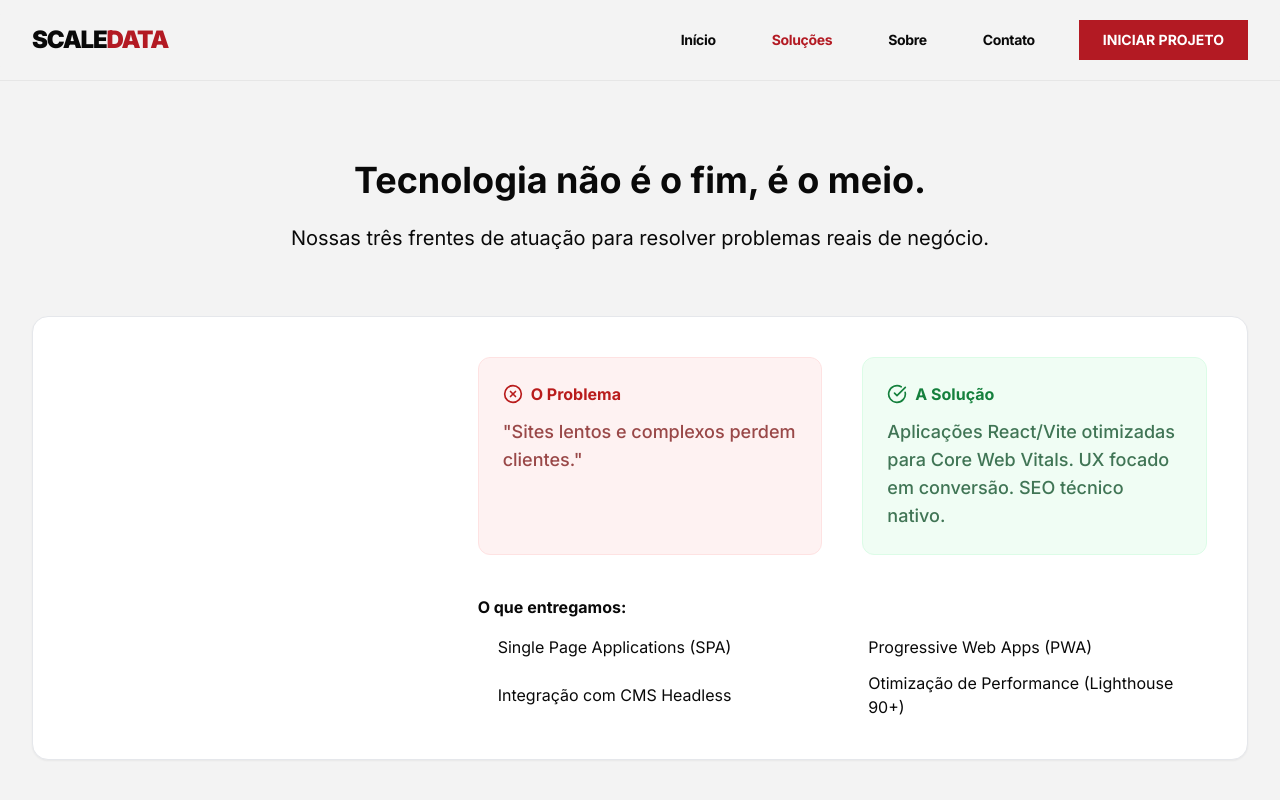
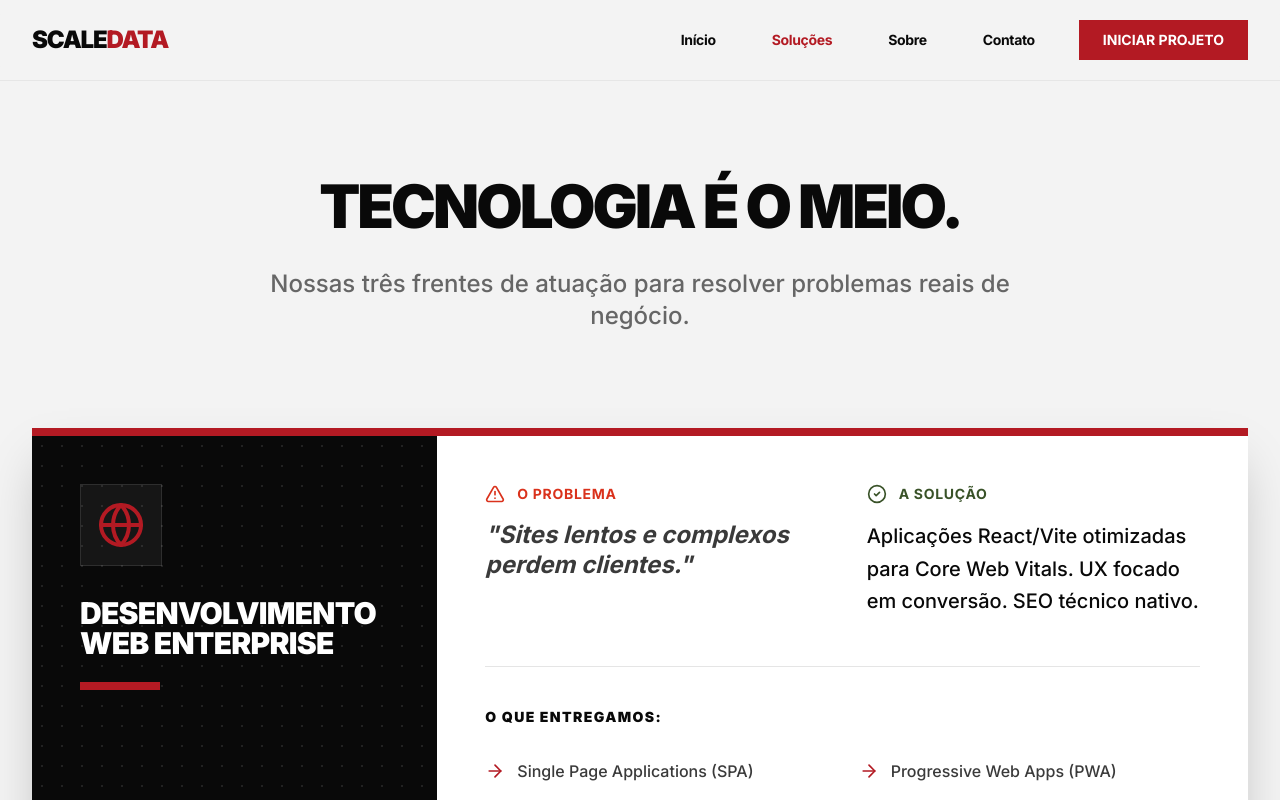
Before and after one commit to ivonsmatos/scaledata, a React (Vite) app: page /solucoes in a window 1280 px wide. Shown: the top 800 px of the page. Built offline with nearby package versions, Linux system fonts and the light colour scheme.

Commit message:
feat: redesign solutions page with high-contrast premium style

```diff
--- a/src/pages/Solutions.tsx
+++ b/src/pages/Solutions.tsx
@@ -1,12 +1,12 @@
 import React from 'react';
 import { motion } from 'framer-motion';
-import { Globe, MessageSquare, Database, CheckCircle, XCircle } from 'lucide-react';
+import { Globe, MessageSquare, Database, CheckCircle2, AlertTriangle, ArrowRight } from 'lucide-react';
 import CallToAction from '../components/CallToAction';
 
 const solutions = [
   {
     id: 'web',
-    title: 'Desenvolvimento Web de Alta Performance',
+    title: 'Desenvolvimento Web Enterprise',
     icon: Globe,
     pain: 'Sites lentos e complexos perdem clientes.',
     gain: 'Aplicações React/Vite otimizadas para Core Web Vitals. UX focado em conversão. SEO técnico nativo.',
@@ -19,7 +19,7 @@ const solutions = [
   },
   {
     id: 'chatbots',
-    title: 'Automação e Chatbots Humanizados',
+    title: 'Automação e Chatbots',
     icon: MessageSquare,
     pain: 'Perder vendas por demora no atendimento.',
     gain: 'Agentes inteligentes que operam 24/7, integrados ao seu CRM, reduzindo o CAC e aumentando a retenção.',
@@ -32,7 +32,7 @@ const solutions = [
   },
   {
     id: 'data',
-    title: 'Engenharia de Dados & Analytics',
+    title: 'Engenharia de Dados & BI',
     icon: Database,
     pain: "Decisões baseadas em 'achismos'.",
     gain: 'Estruturação de Data Lakes e Dashboards de BI. Transforme terabytes de dados em estratégia de lucro.',
@@ -47,23 +47,23 @@ const solutions = [
 
 const Solutions: React.FC = () => {
   return (
-    <div className="pt-20">
-      <section className="py-20 bg-background">
+    <div className="pt-20 bg-brand-bg min-h-screen">
+      <section className="py-24">
         <div className="max-w-7xl mx-auto px-4 sm:px-6 lg:px-8">
-          <div className="text-center mb-16">
+          <div className="text-center mb-24">
             <motion.h1
               initial={{ opacity: 0, y: 20 }}
               animate={{ opacity: 1, y: 0 }}
-              className="text-4xl font-bold text-deep mb-6"
+              className="text-5xl md:text-6xl font-black text-brand-dark mb-8 tracking-tighter"
             >
-              Tecnologia não é o fim, é o meio.
+              TECNOLOGIA É O MEIO.
             </motion.h1>
-            <p className="text-xl text-dark/70 max-w-3xl mx-auto">
+            <p className="text-2xl text-brand-dark/60 max-w-3xl mx-auto font-medium">
               Nossas três frentes de atuação para resolver problemas reais de negócio.
             </p>
           </div>
 
-          <div className="space-y-20">
+          <div className="space-y-24">
             {solutions.map((solution) => (
               <motion.div
                 key={solution.id}
@@ -71,46 +71,58 @@ const Solutions: React.FC = () => {
                 whileInView={{ opacity: 1, y: 0 }}
                 viewport={{ once: true, margin: "-100px" }}
                 transition={{ duration: 0.6 }}
-                className="bg-white rounded-2xl shadow-sm border border-soft/20 overflow-hidden"
+                className="bg-white shadow-2xl border-t-8 border-brand-primary overflow-hidden group"
               >
                 <div className="grid grid-cols-1 lg:grid-cols-12 gap-0">
-                  <div className="lg:col-span-4 bg-deep p-10 text-white flex flex-col justify-center items-center text-center lg:text-left lg:items-start">
-                    <div className="p-4 bg-white/10 rounded-xl mb-6">
-                      <solution.icon size={48} />
+                  {/* Left Column: Identity */}
+                  <div className="lg:col-span-4 bg-brand-dark p-12 text-white flex flex-col justify-between relative overflow-hidden">
+                    <div className="relative z-10">
+                      <div className="p-4 bg-white/5 w-fit mb-8 border border-white/10">
+                        <solution.icon size={48} className="text-brand-primary" />
+                      </div>
+                      <h2 className="text-3xl font-black mb-6 uppercase tracking-tight leading-none">{solution.title}</h2>
+                      <div className="w-20 h-2 bg-brand-primary mb-6"></div>
                     </div>
-                    <h2 className="text-2xl font-bold mb-4">{solution.title}</h2>
-                    <div className="w-12 h-1 bg-primary mb-6"></div>
+                    {/* Background Pattern */}
+                    <div className="absolute inset-0 opacity-10" style={{ backgroundImage: 'radial-gradient(#ffffff 1px, transparent 1px)', backgroundSize: '20px 20px' }}></div>
                   </div>
 
-                  <div className="lg:col-span-8 p-10">
-                    <div className="grid grid-cols-1 md:grid-cols-2 gap-10 mb-10">
-                      <div className="bg-red-50 p-6 rounded-xl border border-red-100">
-                        <div className="flex items-center mb-3 text-red-700 font-bold">
-                          <XCircle className="mr-2" size={20} />
+                  {/* Right Column: Content */}
+                  <div className="lg:col-span-8 p-12">
+                    <div className="grid grid-cols-1 md:grid-cols-2 gap-12 mb-12">
+                      {/* Problem */}
+                      <div className="space-y-4">
+                        <div className="flex items-center gap-3 text-brand-alert font-bold uppercase tracking-wider text-sm">
+                          <AlertTriangle size={20} />
                           O Problema
                         </div>
-                        <p className="text-red-900/80 font-medium text-lg">"{solution.pain}"</p>
+                        <p className="text-2xl font-bold text-brand-dark/80 italic leading-tight">
+                          "{solution.pain}"
+                        </p>
                       </div>
 
-                      <div className="bg-green-50 p-6 rounded-xl border border-green-100">
-                        <div className="flex items-center mb-3 text-green-700 font-bold">
-                          <CheckCircle className="mr-2" size={20} />
+                      {/* Solution */}
+                      <div className="space-y-4">
+                        <div className="flex items-center gap-3 text-brand-secondary font-bold uppercase tracking-wider text-sm">
+                          <CheckCircle2 size={20} />
                           A Solução
                         </div>
-                        <p className="text-green-900/80 font-medium text-lg">{solution.gain}</p>
+                        <p className="text-xl font-medium text-brand-dark leading-relaxed">
+                          {solution.gain}
+                        </p>
                       </div>
                     </div>
 
-                    <div>
-                      <h3 className="font-bold text-deep mb-4">O que entregamos:</h3>
-                      <ul className="grid grid-cols-1 sm:grid-cols-2 gap-3">
+                    <div className="border-t border-brand-dark/10 pt-10">
+                      <h3 className="text-sm font-black text-brand-dark uppercase tracking-widest mb-8">O que entregamos:</h3>
+                      <div className="grid grid-cols-1 sm:grid-cols-2 gap-y-4 gap-x-8">
                         {solution.details.map((detail, idx) => (
-                          <li key={idx} className="flex items-center text-dark/80">
-                            <div className="w-2 h-2 bg-primary rounded-full mr-3"></div>
-                            {detail}
-                          </li>
+                          <div key={idx} className="flex items-start gap-3 group/item">
+                            <ArrowRight className="w-5 h-5 text-brand-primary flex-shrink-0 mt-0.5 group-hover/item:translate-x-1 transition-transform" />
+                            <span className="text-brand-dark/80 font-medium">{detail}</span>
+                          </div>
                         ))}
-                      </ul>
+                      </div>
                     </div>
                   </div>
                 </div>
@@ -120,11 +132,7 @@ const Solutions: React.FC = () => {
         </div>
       </section>
 
-      <CallToAction
-        title="Identificou o gargalo do seu negócio?"
-        subtitle="Vamos conversar sobre como nossa tecnologia pode resolver isso."
-        primaryBtnText="Falar com Especialista"
-      />
+      <CallToAction />
     </div>
   );
 };
```
